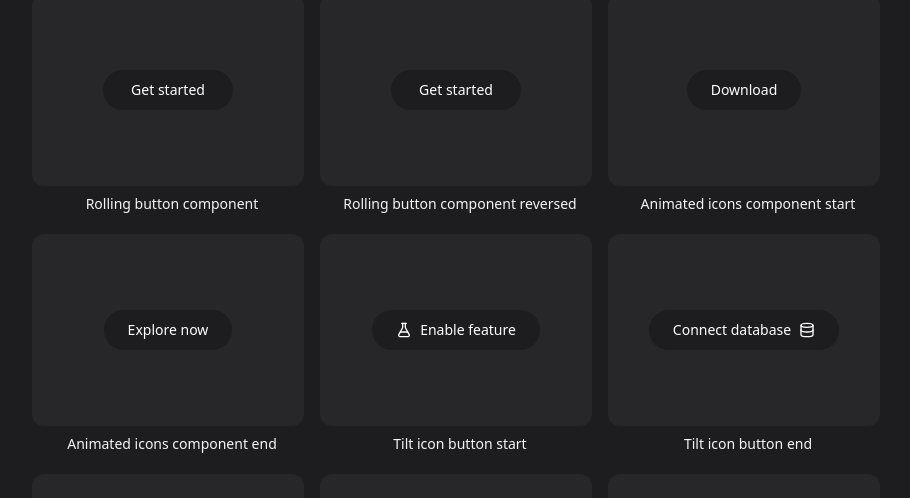
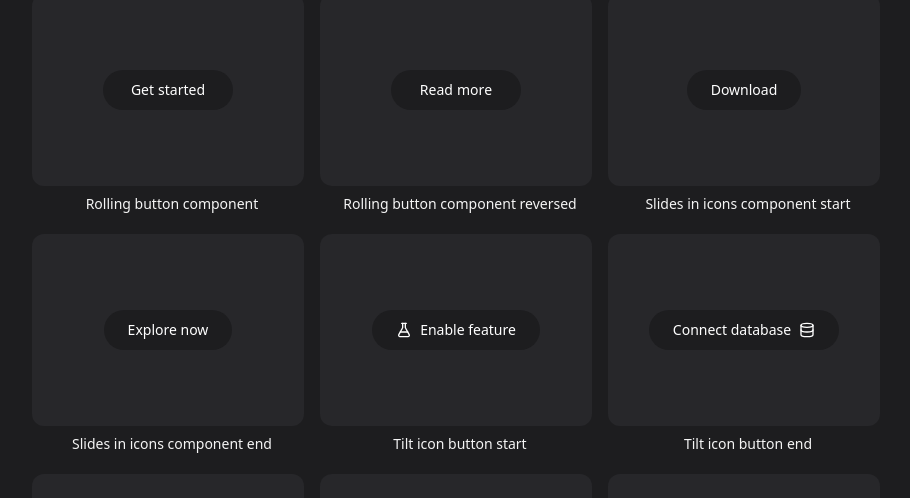
Before and after one commit to hdytrfli/fourteen-ui, a React (Vite) app: page / in a window 1280 px wide. Shown: the part 302-800 px from the top of the page, without its empty margins (184-1094 px from the left). Built offline with nearby package versions, Linux system fonts and the light colour scheme; a web font is replaced by a local one.

Commit message:
fix: fix rolling button height problem and sort imports

```diff
--- a/src/components/button-collection.tsx
+++ b/src/components/button-collection.tsx
@@ -14,12 +14,12 @@ import {
 
 import { Showcase } from '@/components/primitive/showcase';
 import { Gallery } from '@/components/primitive/gallery';
-import { ScrambleButton } from './collections/button/scramble-button';
 import { FlyinButton } from '@/components/collections/button/flyin-button';
 import { TiltIconButton } from '@/components/collections/button/tilt-button';
+import { KineticButton } from '@/components/collections/button/kinetic-button';
 import { RollingButton } from '@/components/collections/button/rolling-button';
 import { MagneticButton } from '@/components/collections/button/magnetic-button';
-import { KineticButton } from '@/components/collections/button/kinetic-button';
+import { ScrambleButton } from '@/components/collections/button/scramble-button';
 
 interface ButtonCollectionProps {
 	//
@@ -33,14 +33,14 @@ export const ButtonCollection: React.FC<ButtonCollectionProps> = () => {
 			</Showcase>
 
 			<Showcase label='Rolling button component reversed'>
-				<RollingButton label='Get started' hover='Read more' direction='left' variant='primary' />
+				<RollingButton label='Read more' hover='Get started' direction='left' variant='primary' />
 			</Showcase>
 
-			<Showcase label='Animated icons component start'>
+			<Showcase label='Slides in icons component start'>
 				<FlyinButton label='Download' icon={Download} position='start' variant='primary' />
 			</Showcase>
 
-			<Showcase label='Animated icons component end'>
+			<Showcase label='Slides in icons component end'>
 				<FlyinButton label='Explore now' icon={ArrowUpRight} position='end' variant='primary' />
 			</Showcase>
 
--- a/src/components/collections/button/flyin-button.tsx
+++ b/src/components/collections/button/flyin-button.tsx
@@ -3,9 +3,9 @@ import { gsap } from 'gsap';
 import { type LucideIcon } from 'lucide-react';
 
 import { cn } from '@/libs/utils';
-import { Button } from '@/components/primitive/button';
 import { DURATION, EASE } from '@/libs/constants';
 import type { IconPosition } from '@/libs/types';
+import { Button } from '@/components/primitive/button';
 
 interface Props extends React.ComponentProps<typeof Button> {
 	label: string;
--- a/src/components/collections/button/kinetic-button.tsx
+++ b/src/components/collections/button/kinetic-button.tsx
@@ -2,10 +2,11 @@ import * as React from 'react';
 import { gsap } from 'gsap';
 import { SplitText } from 'gsap/SplitText';
 import { type LucideIcon } from 'lucide-react';
+
 import { cn } from '@/libs/utils';
+import type { IconPosition } from '@/libs/types';
 import { Button } from '@/components/primitive/button';
 import { DURATION, EASE, STAGGER } from '@/libs/constants';
-import type { IconPosition } from '@/libs/types';
 
 interface Props extends React.ComponentProps<typeof Button> {
 	label: string;
--- a/src/components/collections/button/magnetic-button.tsx
+++ b/src/components/collections/button/magnetic-button.tsx
@@ -1,10 +1,11 @@
 import * as React from 'react';
 import { gsap } from 'gsap';
 import { type LucideIcon } from 'lucide-react';
+
 import { cn } from '@/libs/utils';
+import type { IconPosition } from '@/libs/types';
+import { DURATION, EASE } from '@/libs/constants';
 import { Button } from '@/components/primitive/button';
-import { DURATION, EASE } from '@/libs/constants';
-import type { IconPosition } from '@/libs/types';
 
 interface Props extends React.ComponentProps<typeof Button> {
 	label: string;
--- a/src/components/collections/button/rolling-button.tsx
+++ b/src/components/collections/button/rolling-button.tsx
@@ -2,9 +2,9 @@ import * as React from 'react';
 import { gsap } from 'gsap';
 import { SplitText } from 'gsap/SplitText';
 
+import type { RollingDirection } from '@/libs/types';
+import { DURATION, EASE, STAGGER } from '@/libs/constants';
 import { Button } from '@/components/primitive/button';
-import { DURATION, EASE, STAGGER } from '@/libs/constants';
-import type { RollingDirection } from '@/libs/types';
 
 interface Props extends React.ComponentProps<typeof Button> {
 	label: string;
@@ -29,7 +29,7 @@ export const RollingButton = ({ label, hover, direction, className, ...rest }: P
 
 		const initial = SplitText.create(text.current, { type: 'words, chars' });
 		const replaced = SplitText.create(next.current, { type: 'words, chars' });
-		gsap.set(replaced.chars, { yPercent: 100 });
+		gsap.set(replaced.chars, { yPercent: 150 });
 
 		const tl = gsap.timeline({
 			paused: true,
@@ -37,7 +37,7 @@ export const RollingButton = ({ label, hover, direction, className, ...rest }: P
 		});
 
 		tl.to(initial.chars, {
-			yPercent: -100,
+			yPercent: -150,
 			reversed: direction === 'left',
 			stagger: STAGGER.tight,
 		}).to(
@@ -63,18 +63,21 @@ export const RollingButton = ({ label, hover, direction, className, ...rest }: P
 			replaced.revert();
 			tl.kill();
 		};
-	}, [ref]);
+	}, [ref, direction]);
 
 	return (
 		<Button ref={ref} aria-label={label} className={className} {...rest}>
-			<span className='relative flex overflow-hidden pointer-events-none select-none'>
+			<span className='pointer-events-none select-none'>
 				<span aria-hidden className='invisible px-1'>
 					{label.length >= hover.length ? label : hover}
 				</span>
-				<span ref={text} className='initial absolute inset-0'>
+				<span ref={text} className='initial flex gap-1 items-center overflow-hidden justify-center absolute inset-0'>
 					{label}
 				</span>
-				<span aria-hidden ref={next} className='replace absolute inset-0'>
+				<span
+					aria-hidden
+					ref={next}
+					className='replace flex gap-1 items-center overflow-hidden justify-center absolute inset-0'>
 					{hover}
 				</span>
 			</span>
--- a/src/components/collections/button/tilt-button.tsx
+++ b/src/components/collections/button/tilt-button.tsx
@@ -1,8 +1,9 @@
 import * as React from 'react';
 import { type LucideIcon } from 'lucide-react';
+
 import { cn } from '@/libs/utils';
+import type { IconPosition } from '@/libs/types';
 import { Button } from '@/components/primitive/button';
-import type { IconPosition } from '@/libs/types';
 
 interface Props extends React.ComponentProps<typeof Button> {
 	label: string;
--- a/src/libs/constants.ts
+++ b/src/libs/constants.ts
@@ -1,7 +1,7 @@
 /**
  * Shared GSAP timing and easing tokens.
  */
-export const STAGGER = { tight: 0.025, base: 0.05 } as const;
+export const STAGGER = { tight: 0.01, base: 0.05 } as const;
 export const DURATION = { fast: 0.25, base: 0.3, slow: 0.8 } as const;
 
 export const EASE = {
```
Also changed, not shown: src/components/collections/button/scramble-button.tsx (+5 -4 lines).
